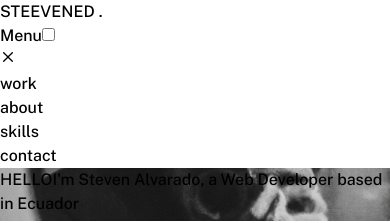
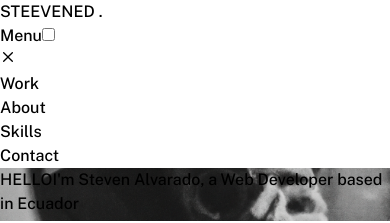
Before and after one commit to steevened/main-portfolio, a React (Vite) app: page / in a window 390 px wide. Shown: the top 223 px of the page. Built offline with nearby package versions, Linux system fonts and the light colour scheme.

Commit message:
styling on mobile first

```diff
--- a/src/App.jsx
+++ b/src/App.jsx
@@ -12,6 +12,7 @@ import {
 } from './container'
 import { Router, Route } from 'react-router-dom'
 import Hero from './components/Hero/Hero'
+import NavbarList from './components/Navbar/NavbarList'
 
 function App() {
   const [isToggle, setIsToggle] = useState(false)
@@ -24,8 +25,8 @@ function App() {
 
   return (
     <div
-      className={`h-full min-h-screen text-slate-300 ${
-        isToggle ? 'overflow-y-hidden' : ''
+      className={`h-full min-h-screen text-slate-300  relative ${
+        isToggle ? 'overflow-hidden ' : ''
       }`}
     >
       <Header
@@ -33,6 +34,14 @@ function App() {
         handleTogle={handleTogle}
         setIsToggle={setIsToggle}
       />
+      <NavbarList isToggle={isToggle} handleTogle={handleTogle} />
+      <div
+        onClick={() => setIsToggle(false)}
+        className={`absolute inset-0 transition-all duration-500 z-10 ${
+          isToggle ? 'bg-black/50 backdrop-blur-sm z-20' : 'opacity-0 -z-10'
+        }`}
+      ></div>
+
       <Hero setIsToggle={setIsToggle} />
       <Work />
     </div>
--- a/src/components/Hero/Hero.jsx
+++ b/src/components/Hero/Hero.jsx
@@ -15,9 +15,9 @@ const Hero = ({ setIsToggle }) => {
     <div
       onClick={() => setIsToggle(false)}
       style={homeStyle}
-      className={`bg-fixed min-h-screen w-full`}
+      className={`bg-fixed min-h-screen w-full relative`}
     >
-      <div className='absolute inset-0 flex flex-col justify-center items-center text-slate-300 text-center text-2xl  bg-black/30 px-5'>
+      <div className='absolute  inset-0 flex flex-col justify-center items-center text-slate-300 text-center text-2xl  bg-black/30 px-5'>
         <h1 className='font-bold '>
           HELLO
           <span className='block mt-5 leading-10 font-normal'>
--- a/src/components/Navbar/Navbar.jsx
+++ b/src/components/Navbar/Navbar.jsx
@@ -6,8 +6,7 @@ const Navbar = ({ isToggle, handleTogle, setIsToggle }) => {
   // console.log(isToggle)
 
   return (
-    <div className='relative z-50'>
-      <div className='fixed  top-0 left-0 right-0 py-4 text-center text-slate-300'>
+    <div className='fixed w-full bg-transparent py-4 text-center text-slate-300'>
       <div>
         STEEVENED <span className='text-xl text-red-500'>.</span>
       </div>
@@ -37,7 +36,6 @@ const Navbar = ({ isToggle, handleTogle, setIsToggle }) => {
         />
       </div>
     </div>
-    </div>
   )
 }
 
--- a/src/components/Navbar/NavbarItem.jsx
+++ b/src/components/Navbar/NavbarItem.jsx
@@ -6,7 +6,7 @@ const NavbarItem = ({ children, isToggle, i }) => {
     <div
       className={`${
         isToggle ? 'translate-x-0 opacity-100' : '-translate-x-full opacity-0'
-      }  delay-${i} transition-all duration-500 text-slate-700`}
+      }  delay-${i} transition-all ease-in-out duration-500 text-slate-700`}
     >
       {children}
     </div>
--- a/src/components/Navbar/NavbarList.jsx
+++ b/src/components/Navbar/NavbarList.jsx
@@ -3,17 +3,17 @@ import { CgClose } from 'react-icons/cg'
 import NavbarItem from './NavbarItem'
 
 const NavbarList = ({ isToggle, handleTogle }) => {
-  const links = ['work', 'about', 'skills', 'contact']
+  const links = ['Work', 'About', 'Skills', 'Contact']
 
-  console.log(isToggle)
+  // console.log(isToggle)
 
   return (
     <div
-      className={`absolute w-full flex h-screen overflow-hidden transition-all duration-500 z-50 ${
+      className={`fixed top-0 bottom-0 w-4/6  h-screen overflow-hidden transition-all ease-in-out duration-500 z-50 ${
         isToggle ? 'translate-x-0' : '-translate-x-full'
       }`}
     >
-      <div className='w-4/6 h-full bg-slate-200 z-50 relative'>
+      <div className='h-full bg-slate-200 z-50 relative'>
         <button
           onClick={handleTogle}
           className={`transition-all duration-500 z-50 absolute top-4 right-3 cursor-pointer ${
@@ -30,12 +30,6 @@ const NavbarList = ({ isToggle, handleTogle }) => {
           ))}
         </ul>
       </div>
-      <div
-        onClick={handleTogle}
-        className={`h-full w-2/6 z-40 transition-all duration-500  ${
-          isToggle ? 'bg-black/50 delay-200' : 'bg-transparent'
-        }`}
-      ></div>
     </div>
   )
 }
--- a/src/container/Header/Header.jsx
+++ b/src/container/Header/Header.jsx
@@ -4,13 +4,12 @@ import NavbarList from '../../components/Navbar/NavbarList'
 
 const Hero = ({ isToggle, handleTogle, setIsToggle }) => {
   return (
-    <div className=''>
+    <div className='relative z-50'>
       <Navbar
         isToggle={isToggle}
         handleTogle={handleTogle}
         setIsToggle={setIsToggle}
       />
-      <NavbarList isToggle={isToggle} handleTogle={handleTogle} />
     </div>
   )
 }
```
Lines whose indentation alone changed are shown as unchanged.
